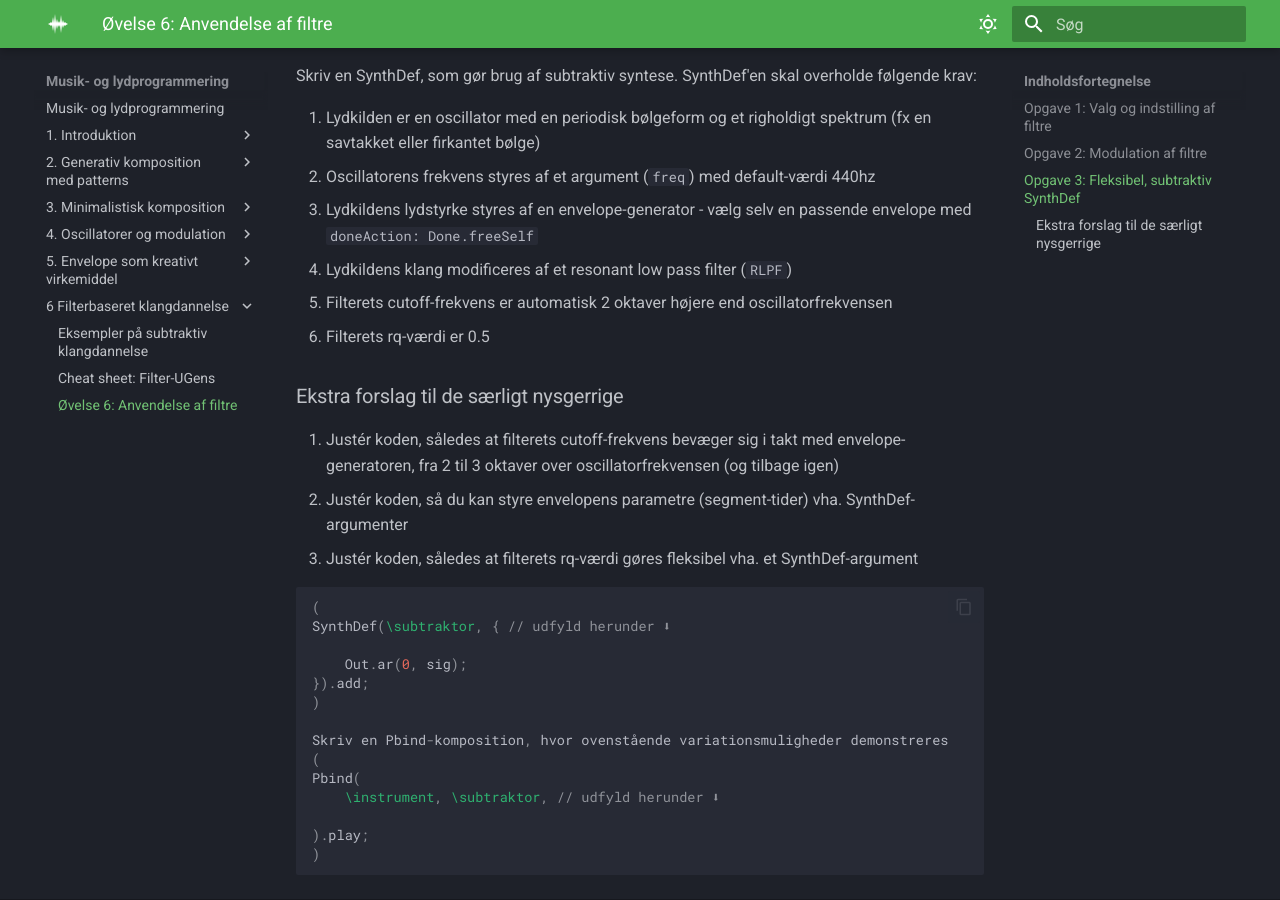
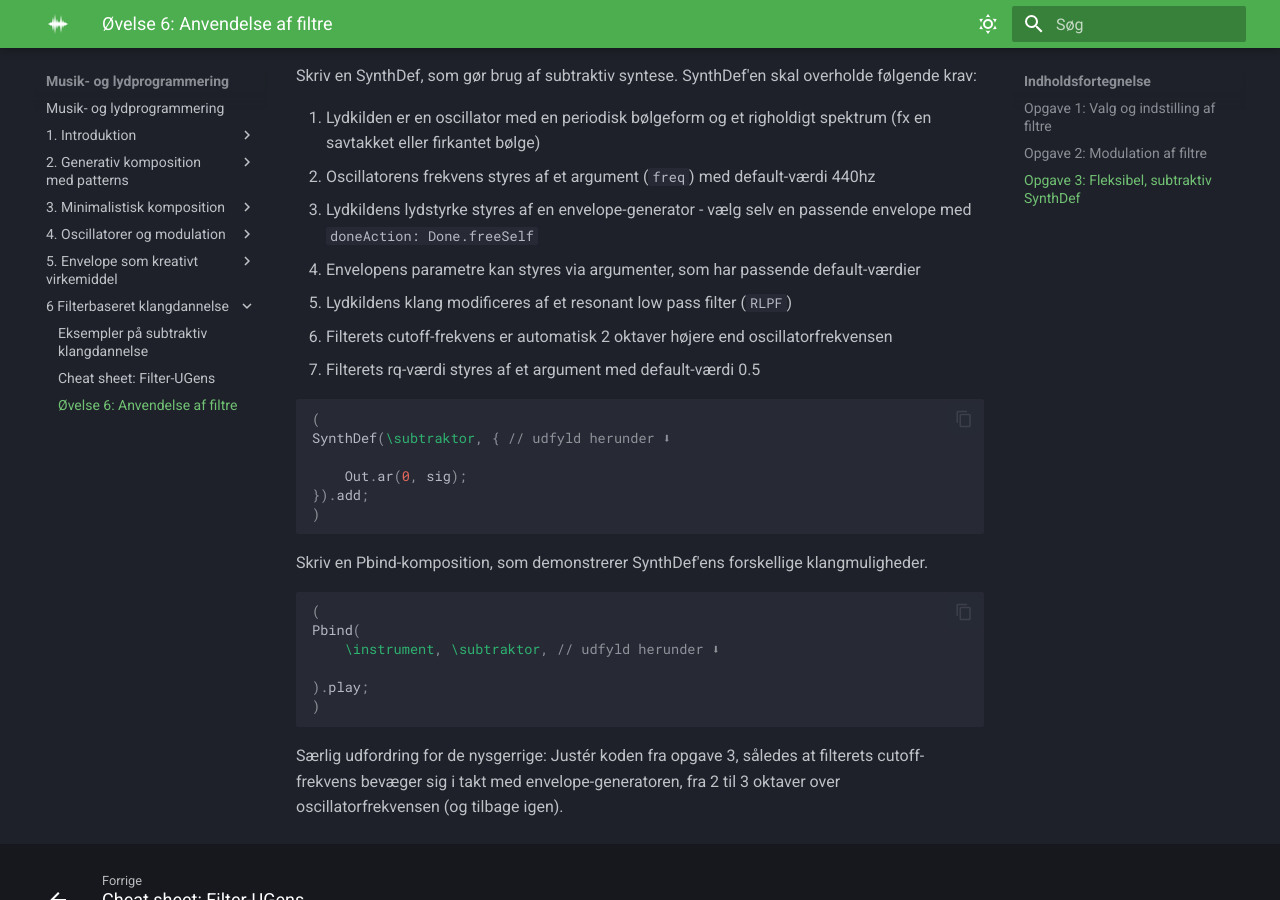
Before and after one commit to sparkletop/sparkletop.github.io, an MkDocs documentation site: the page built from docs/6 - Filterbaseret klangdannelse/ø6-subtraktiv.md, in a window 1280 px wide and 900 px high, scrolled down 1162 px. Built offline with MkDocs 1.6.1 and Material for MkDocs 9.7.7, drawn with Linux system fonts in a browser that asks for light colours.

Commit message:
minor exercise adjustments

````diff
--- a/docs/6 - Filterbaseret klangdannelse/ø6-subtraktiv.md
+++ b/docs/6 - Filterbaseret klangdannelse/ø6-subtraktiv.md
@@ -53,15 +53,10 @@ Skriv en SynthDef, som gør brug af subtraktiv syntese. SynthDef'en skal overhol
 1. Lydkilden er en oscillator med en periodisk bølgeform og et righoldigt spektrum (fx en savtakket eller firkantet bølge)
 1. Oscillatorens frekvens styres af et argument (`freq`) med default-værdi 440hz
 1. Lydkildens lydstyrke styres af en envelope-generator - vælg selv en passende envelope med `doneAction: Done.freeSelf`
+1. Envelopens parametre kan styres via argumenter, som har passende default-værdier
 1. Lydkildens klang modificeres af et resonant low pass filter (`RLPF`)
 1. Filterets cutoff-frekvens er automatisk 2 oktaver højere end oscillatorfrekvensen
-1. Filterets rq-værdi er 0.5
-
-### Ekstra forslag til de særligt nysgerrige
-
-1. Justér koden, således at filterets cutoff-frekvens bevæger sig i takt med envelope-generatoren, fra 2 til 3 oktaver over oscillatorfrekvensen (og tilbage igen)
-1. Justér koden, så du kan styre envelopens parametre (segment-tider) vha. SynthDef-argumenter
-1. Justér koden, således at filterets rq-værdi gøres fleksibel vha. et SynthDef-argument
+1. Filterets rq-værdi styres af et argument med default-værdi 0.5
 
 ```sc
 (
@@ -70,8 +65,11 @@ SynthDef(\subtraktor, { // udfyld herunder ⬇
 	Out.ar(0, sig);
 }).add;
 )
+```
 
-Skriv en Pbind-komposition, hvor ovenstående variationsmuligheder demonstreres
+Skriv en Pbind-komposition, som demonstrerer SynthDef'ens forskellige klangmuligheder.
+
+```sc
 (
 Pbind(
 	\instrument, \subtraktor, // udfyld herunder ⬇
@@ -79,3 +77,6 @@ Pbind(
 ).play;
 )
 ```
+
+
+Særlig udfordring for de nysgerrige: Justér koden fra opgave 3, således at filterets cutoff-frekvens bevæger sig i takt med envelope-generatoren, fra 2 til 3 oktaver over oscillatorfrekvensen (og tilbage igen).
````
